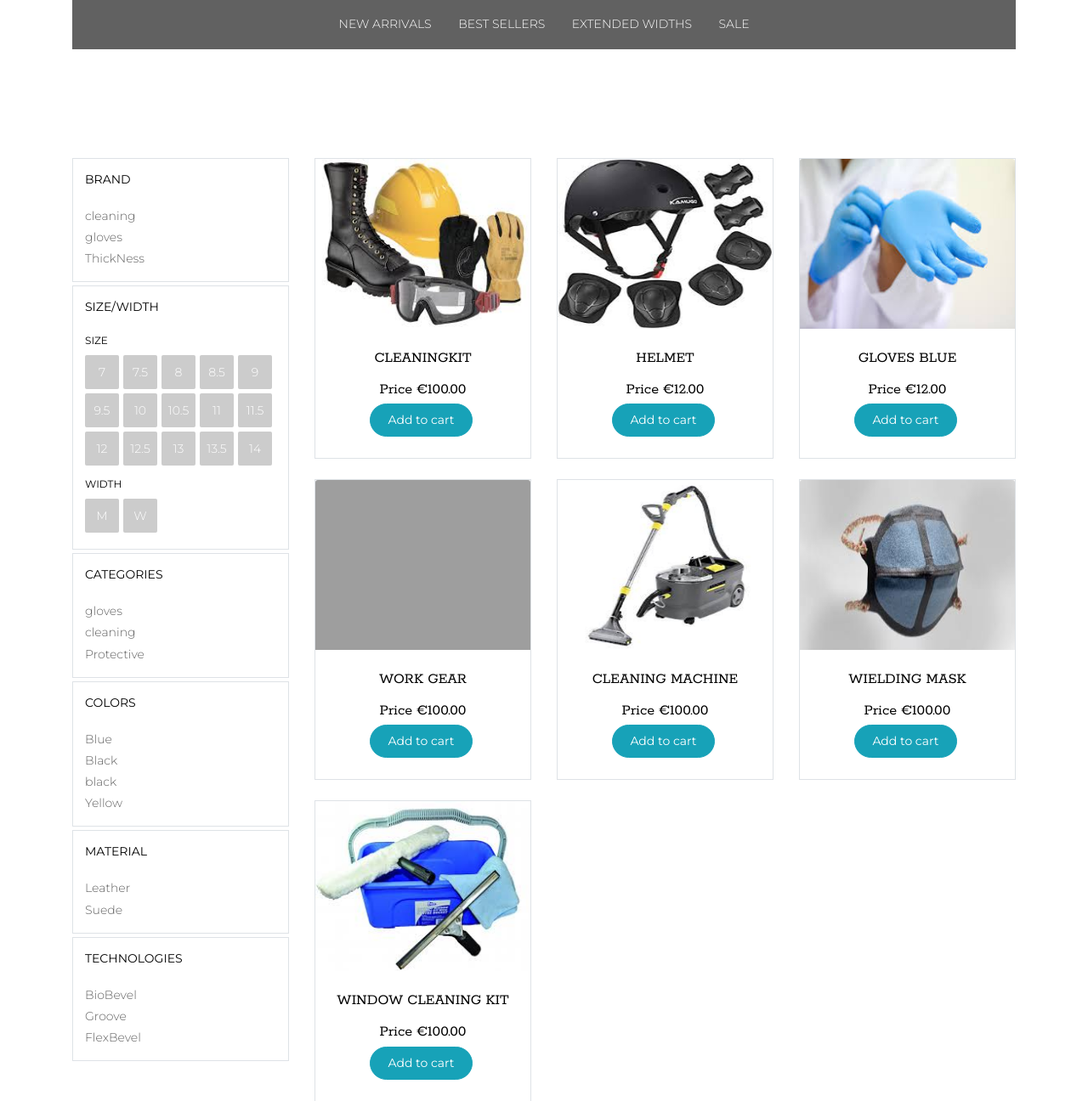
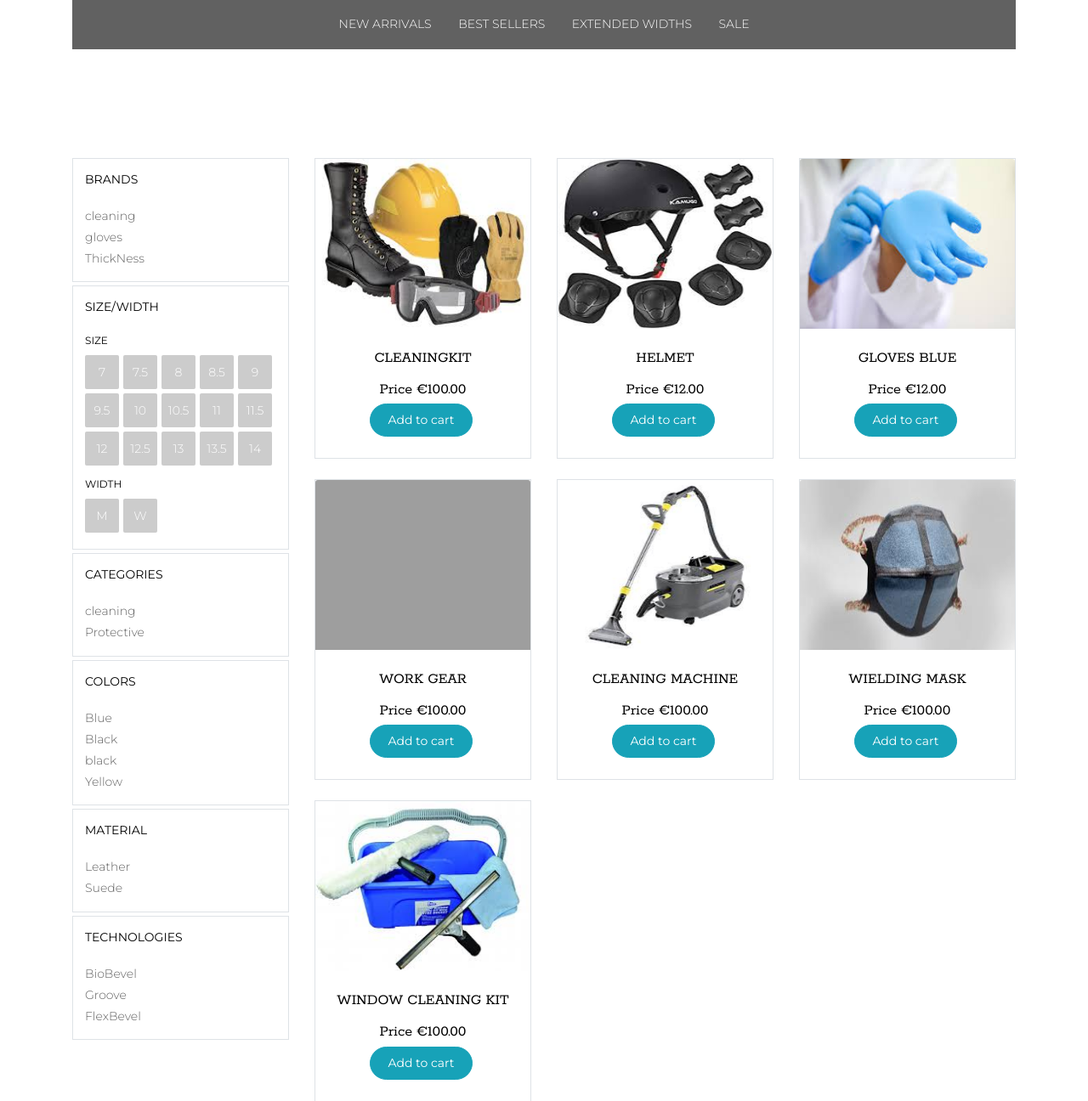
Before and after one commit to aaomoware/veryclean, a Flask app: page / in a window 1280 px wide. Shown: the part 577-1873 px from the top of the page at 85% size. Run offline with Flask 2, Linux system fonts and the light colour scheme; data comes from the database, SQL or seed files in the repository; parts of the project's set-up code (start-up, migrations or seed data) failed here and were passed over; some libraries are stand-ins or nearby versions; grey boxes are pictures that could not be loaded.

Commit message:
get categories

```diff
--- a/shop/products/routes.py
+++ b/shop/products/routes.py
@@ -9,7 +9,7 @@ import secrets, os
 def home():
     products = Addproduct.query.filter(Addproduct.stock > 0)
     brands = Brand.query.join(Addproduct, (Brand.id == Addproduct.brand_id)).all()
-    categories = Category.query.all()
+    categories = Category.query.join(Addproduct, (Category.id == Addproduct.category_id)).all()
 
     colours = []
     for product in products:
@@ -21,12 +21,25 @@ def home():
 def get_brand(id):
     products = Addproduct.query.filter_by(brand_id=id)
     brands = Brand.query.join(Addproduct, (Brand.id == Addproduct.brand_id)).all()
-    categories = Category.query.all()
+    categories = Category.query.join(Addproduct, (Category.id == Addproduct.category_id)).all()
 
     colours = []
     for product in products:
         colours.append(product.colours)
-    return render_template('products/index.html', products=products, brands=brands, categories=categories, colours=set(colours))
+    return render_template('products/index.html', brand=products, brands=brands, categories=categories, colours=set(colours))
+
+
+@app.route('/category/<int:id>')
+def get_category(id):
+    products = Addproduct.query.filter_by(category_id=id)
+    brands = Brand.query.join(Addproduct, (Brand.id == Addproduct.brand_id)).all()
+    categories = Category.query.join(Addproduct, (Category.id == Addproduct.category_id)).all()
+
+    colours = []
+    for product in products:
+        colours.append(product.colours)
+    return render_template('products/index.html', category=products, brands=brands, categories=categories, colours=set(colours))
+
 
 
 @app.route('/addbrand', methods=['GET', 'POST'])
--- a/shop/templates/products/index.html
+++ b/shop/templates/products/index.html
@@ -125,7 +125,7 @@
 						<div class="row">
 							<div class="col-sm-12">
 								<div class="side border mb-1">
-									<h3>Brand</h3>
+									<h3>Brands</h3>
 									<ul>
 										{% for brand in brands %}
 										<li><a href="{{url_for('get_brand', id=brand.id)}}">{{brand.name}}</a></li>
@@ -170,7 +170,7 @@
 									<h3>Categories</h3>
 									<ul>
 										{% for category in categories %}
-										<li><a href="#">{{category.name}}</a></li>
+										<li><a href="{{url_for('get_category', id=category.id)}}">{{category.name}}</a></li>
 										{% endfor %}
 									</ul>
 								</div>
@@ -226,6 +226,23 @@
 								</div>
 							</div>
 
+							{% endfor %}
+							{% elif category %}
+							{% for product in category %}
+							<div class="col-lg-4 mb-4 text-center">
+								<div class="product-entry border">
+									<a href="#" class="prod-img">
+										<img src="{{url_for('static', filename='images/' + product.image_1)}}" class="card-img-top" alt="{{product.name}}" height="200">
+									</a>
+									<div class="desc">
+										<h2><a href="#">{{product.name}}</a></h2>
+										<span class="price">Price €{{product.price}}</span>
+
+											<a href="" class="float-center btn btn-sm btn-info">Add to cart</a>
+
+									</div>
+								</div>
+							</div>
 							{% endfor %}
 							{% else %}
 
```
